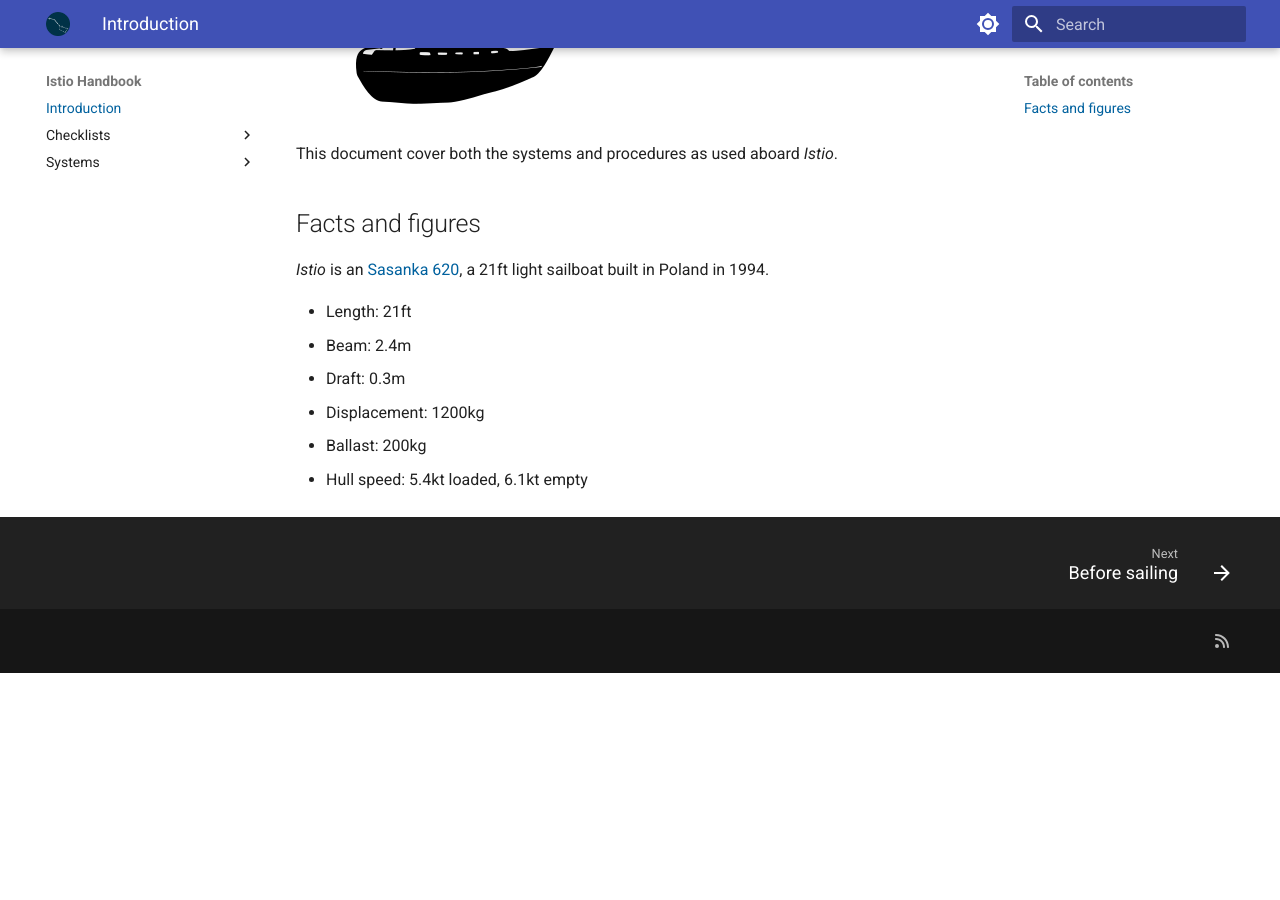
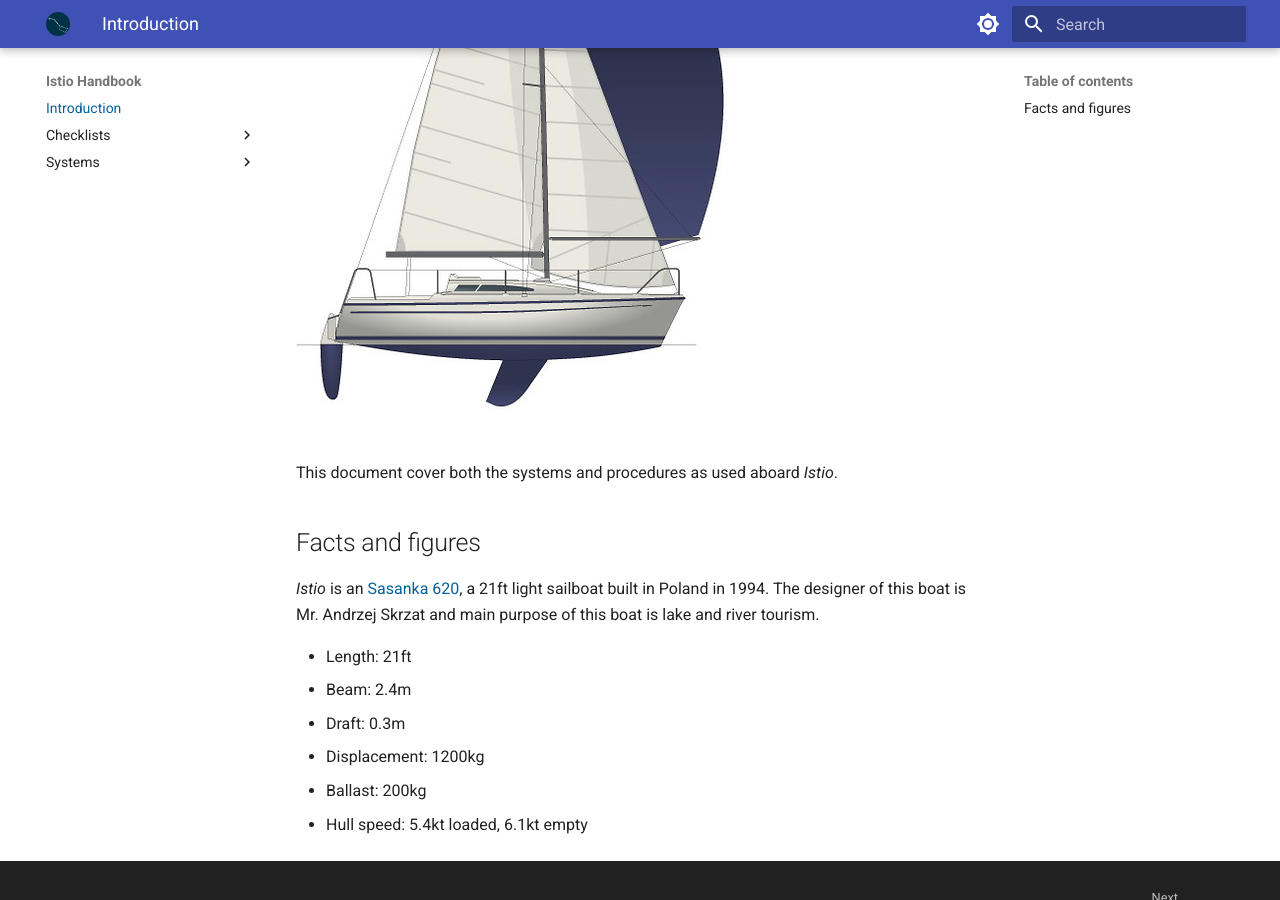
Before and after one commit to pejotes/istio_manual, an MkDocs documentation site: the page built from docs/index.md, in a window 1280 px wide and 900 px high, scrolled down 425 px. Built offline with MkDocs 1.6.1 and Material for MkDocs 9.7.7, drawn with Linux system fonts in a browser that asks for light colours; before the commit the page ends 1098 px from its top, so only the background shows below that.

Commit message:
New image

```diff
--- a/docs/index.md
+++ b/docs/index.md
@@ -2,13 +2,13 @@
 
 Welcome to the _Istio_ handbook.
 
-![Istio](./assets/boat.png)
+![Istio](./assets/0f56c171ff039432b0a07fe8159f34aa.jpg)
 
 This document cover both the systems and procedures as used aboard _Istio_.
 
 ## Facts and figures
 
-_Istio_ is an [Sasanka 620](https://sailboatdata.com/sailboat/sasanka-620), a 21ft light sailboat built in Poland in 1994.
+_Istio_ is an [Sasanka 620](https://sailboatdata.com/sailboat/sasanka-620), a 21ft light sailboat built in Poland in 1994. The designer of this boat is Mr. Andrzej Skrzat and main purpose of this boat is lake and river tourism.
 
 - Length: 21ft
 - Beam: 2.4m
```
Also changed, not shown: docs/assets/0f56c171ff039432b0a07fe8159f34aa.jpg (added), docs/assets/boat.png (deleted).
